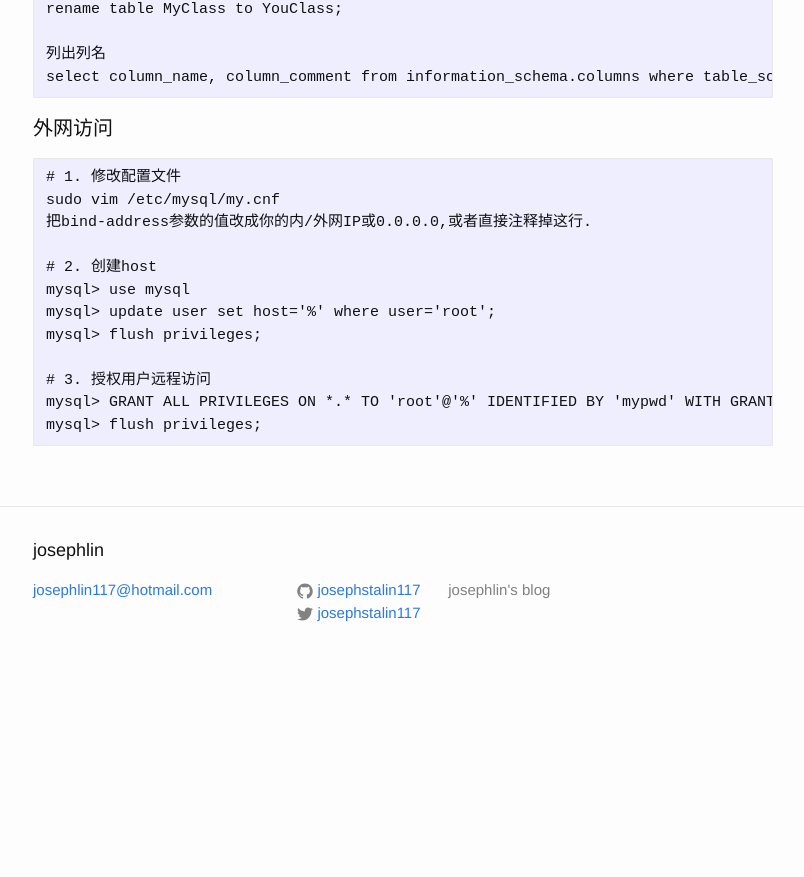
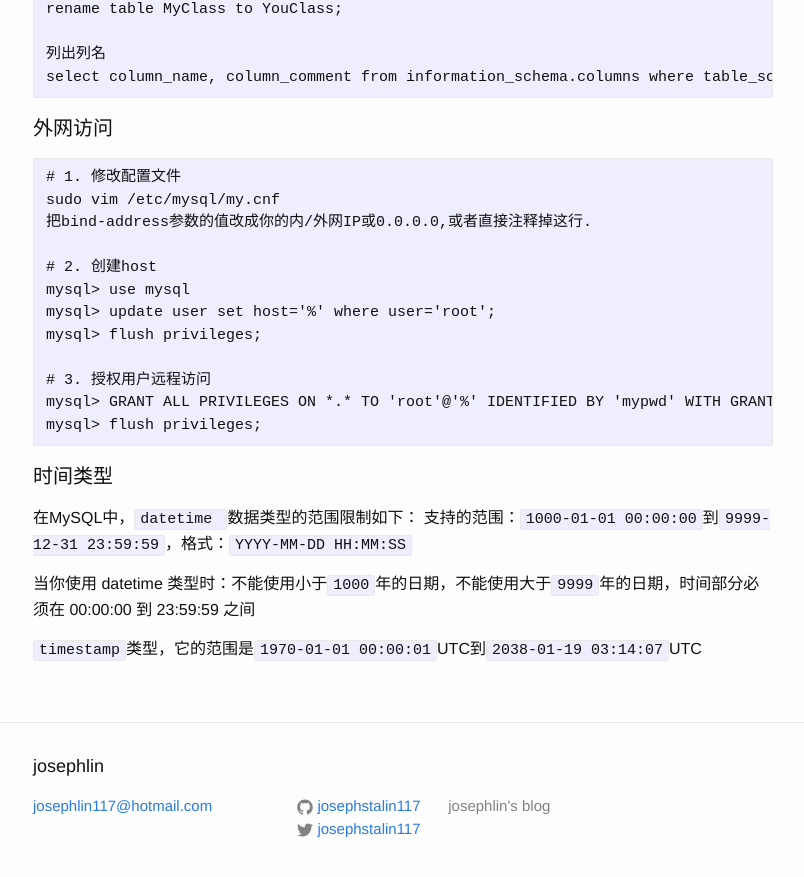
Before and after one commit to josephstalin117/josephstalin117.github.io, a Jekyll site: the page built from _posts/2016-05-03-mysql.markdown, in a window 1280 px wide and 900 px high, scrolled down 3357 px. Shown: the top 877 px of the window, without its empty margins (237-1041 px from the left). Built offline with Jekyll 4.4.1, drawn with Linux system fonts in a browser that asks for light colours; before the commit the page ends 4041 px from its top, so only the background shows below that.

Commit message:
add date

````diff
--- a/_posts/2016-05-03-mysql.markdown
+++ b/_posts/2016-05-03-mysql.markdown
@@ -171,3 +171,12 @@ mysql> flush privileges;
 mysql> GRANT ALL PRIVILEGES ON *.* TO 'root'@'%' IDENTIFIED BY 'mypwd' WITH GRANT OPTION;
 mysql> flush privileges;
 ```
+
+#### 时间类型
+
+在MySQL中，`datetime `数据类型的范围限制如下：
+支持的范围：`1000-01-01 00:00:00`到`9999-12-31 23:59:59`，格式：`YYYY-MM-DD HH:MM:SS`
+
+当你使用 datetime 类型时：不能使用小于`1000`年的日期，不能使用大于`9999`年的日期，时间部分必须在 00:00:00 到 23:59:59 之间
+
+`timestamp`类型，它的范围是`1970-01-01 00:00:01`UTC到`2038-01-19 03:14:07`UTC
````
